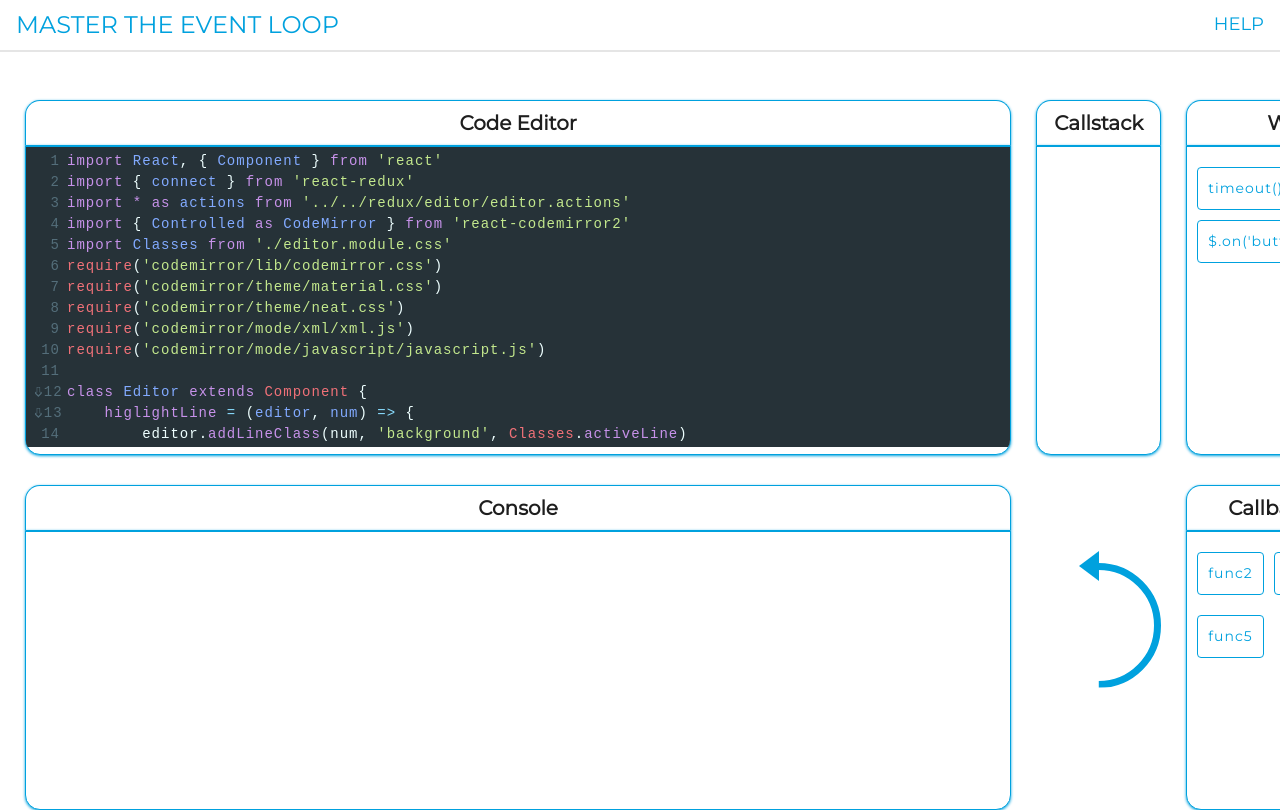
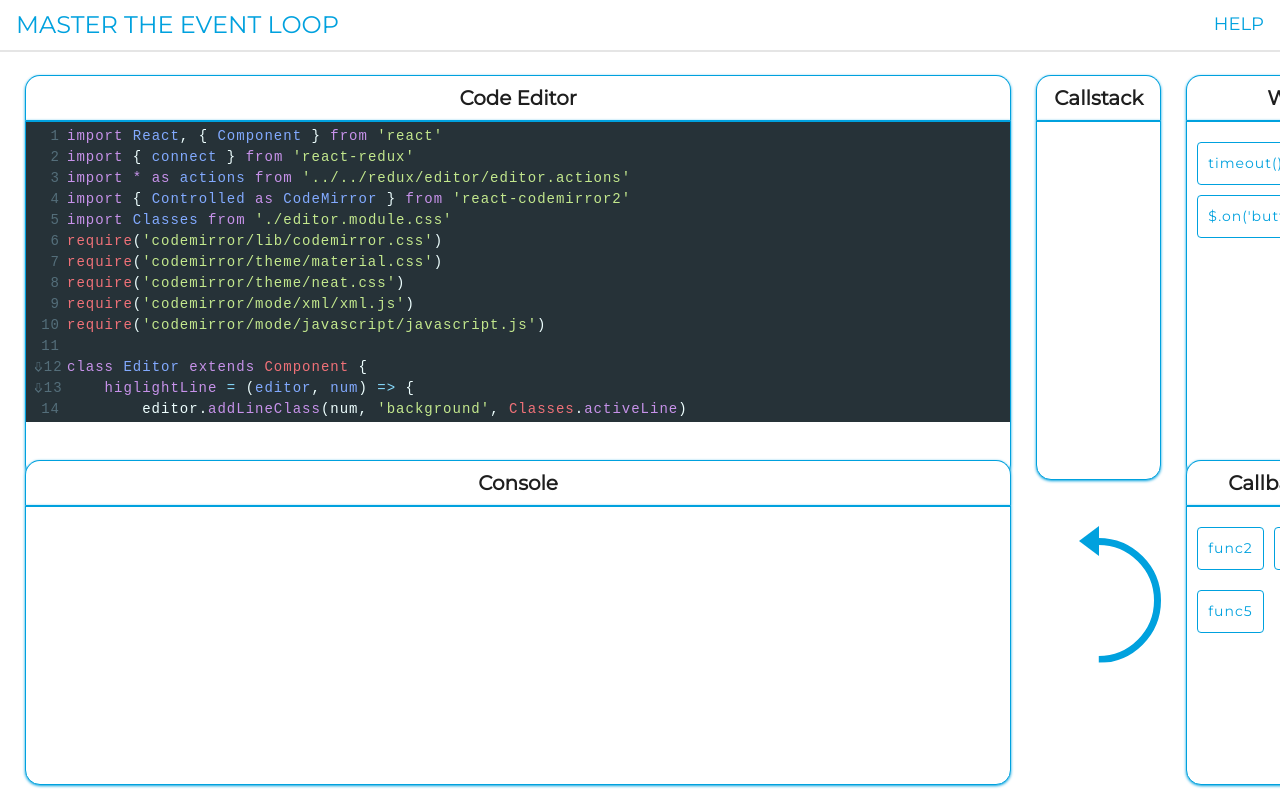
Before and after one commit to Dhaval1403/master-the-event-loop, a React (Create React App) app: page / in a window 1280 px wide. Shown: the top 810 px of the page. Built offline with nearby package versions, Linux system fonts and the light colour scheme.

Commit message:
Revert back the changes that changed the margin in the container component and also changed the position of the website header to sticky

```diff
--- a/src/components/Container/Container.js
+++ b/src/components/Container/Container.js
@@ -67,19 +67,17 @@ class Container extends Component {
 						gridTemplateColumns={{ d: '1fr', md: '2fr 1fr 1fr' }}
 						gridTemplateRows="45vh 35vh"
 						gridGap="25px"
-						mt="100px"
-						ml="25px"
-						mr="25px"
+						m="25px"
 					>
-						<Cell mb="50px">
+						<Cell>
 							<Editor />
 						</Cell>
 
-						<Cell mb="50px">
+						<Cell>
 							<Callstack />
 						</Cell>
 
-						<Cell mb="50px">
+						<Cell>
 							<WebApi />
 						</Cell>
 
--- a/src/components/Header/HeaderStyled.js
+++ b/src/components/Header/HeaderStyled.js
@@ -3,7 +3,7 @@ import styled from 'styled-components'
 import { variable } from '../../styles/variable'
 
 export const HeaderStyled = styled.header`
-	position: fixed;
+	position: sticky;
 	top: 0;
 	background-color: ${variable.colorWhite};
 	box-shadow: 0 1px 0 1px ${variable.colorBlackTransparent1};
```
